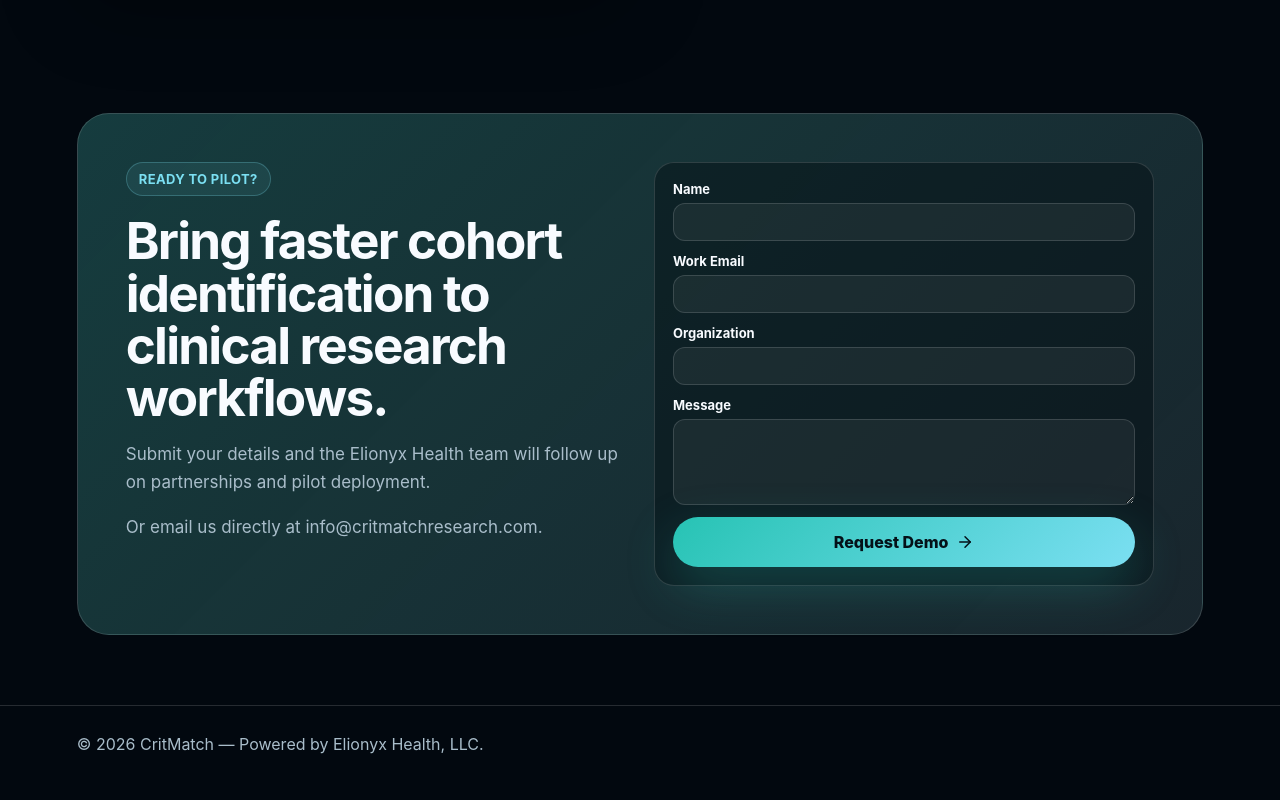
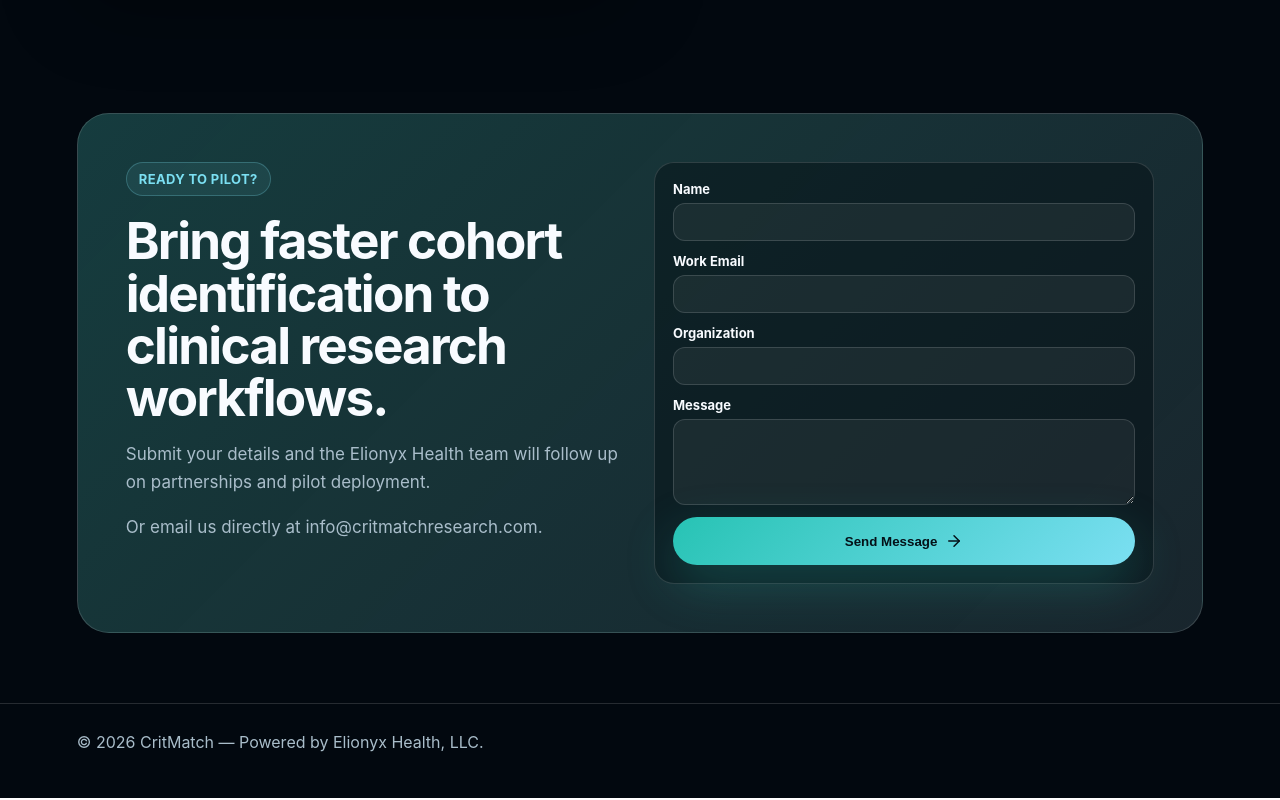
Before and after one commit to bevroy/CritMatch-Research-Website, a React (Vite) app in the folder critmatch-branded-website/: page / in a window 1280 px wide. Shown: the part 5643-6443 px from the top of the page. Built offline with nearby package versions, Linux system fonts and the light colour scheme.

Commit message:
Wire contact form to mailto handler

```diff
--- a/critmatch-branded-website/src/main.jsx
+++ b/critmatch-branded-website/src/main.jsx
@@ -75,6 +75,27 @@
 ];
 
 function App() {
+  const handleContactSubmit = (e) => {
+    e.preventDefault();
+    const data = new FormData(e.currentTarget);
+    const name = (data.get("name") || "").toString();
+    const email = (data.get("email") || "").toString();
+    const organization = (data.get("organization") || "").toString();
+    const message = (data.get("message") || "").toString();
+    const subject = `CritMatch demo request from ${name || "website visitor"}`;
+    const body = [
+      `Name: ${name}`,
+      `Email: ${email}`,
+      `Organization: ${organization}`,
+      "",
+      "Message:",
+      message,
+    ].join("\n");
+    window.location.href = `mailto:info@critmatchresearch.com?subject=${encodeURIComponent(
+      subject
+    )}&body=${encodeURIComponent(body)}`;
+  };
+
   return (
     <main>
       <nav className="nav">
@@ -279,15 +300,7 @@
             </p>
           </div>
 
-          <form
-            className="contactForm"
-            name="contact"
-            method="POST"
-            action="/?submitted=true"
-            data-netlify="true"
-            netlify-honeypot="bot-field"
-          >
-            <input type="hidden" name="form-name" value="contact" />
+          <form className="contactForm" name="contact" onSubmit={handleContactSubmit}>
             <p className="hpField">
               <label>
                 Do not fill this out if you are human: <input name="bot-field" />
@@ -314,13 +327,10 @@
               <textarea name="message" rows="4" required />
             </label>
 
-            <a
-              className="primaryBtn"
-              href="mailto:info@critmatchresearch.com?subject=CritMatch%20Demo%20Request"
-            >
-              Request Demo
+            <button className="primaryBtn" type="submit">
+              Send Message
               <ArrowRight size={18} />
-            </a>
+            </button>
           </form>
         </div>
       </section>
```
